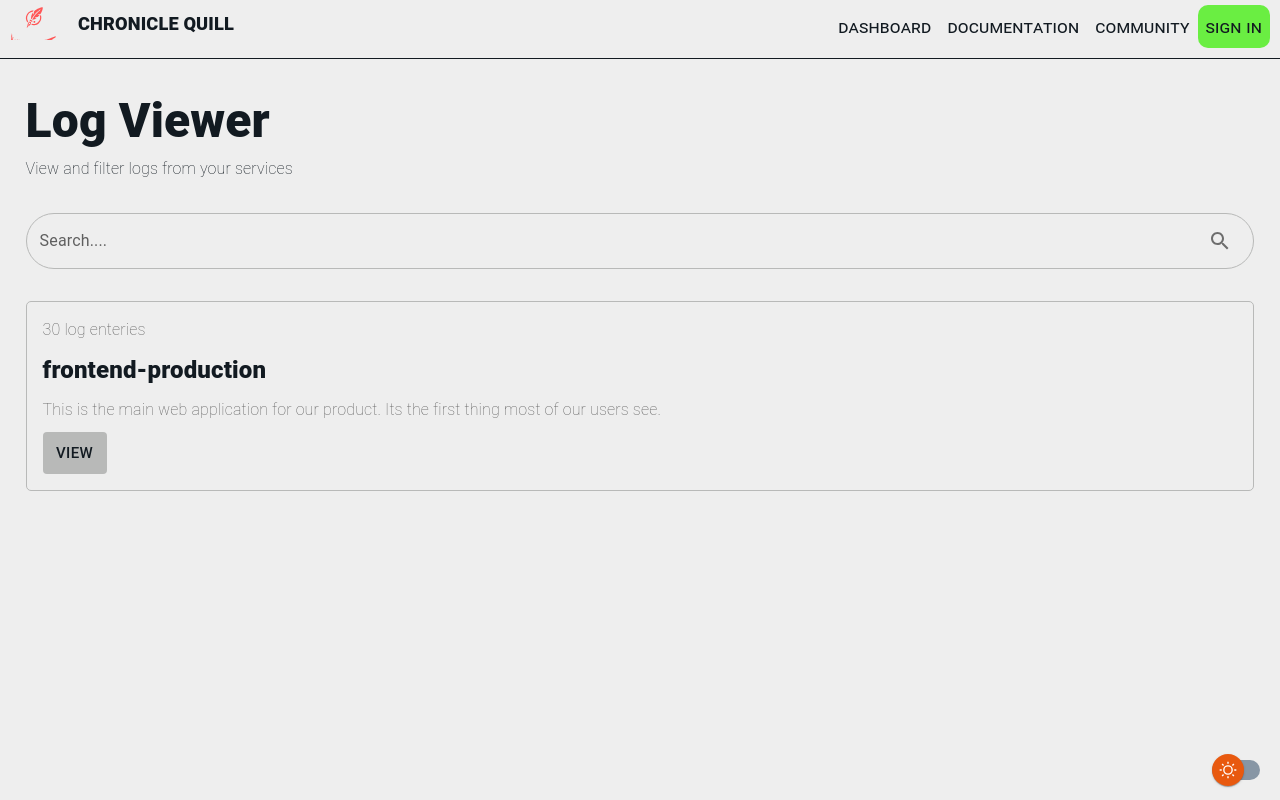
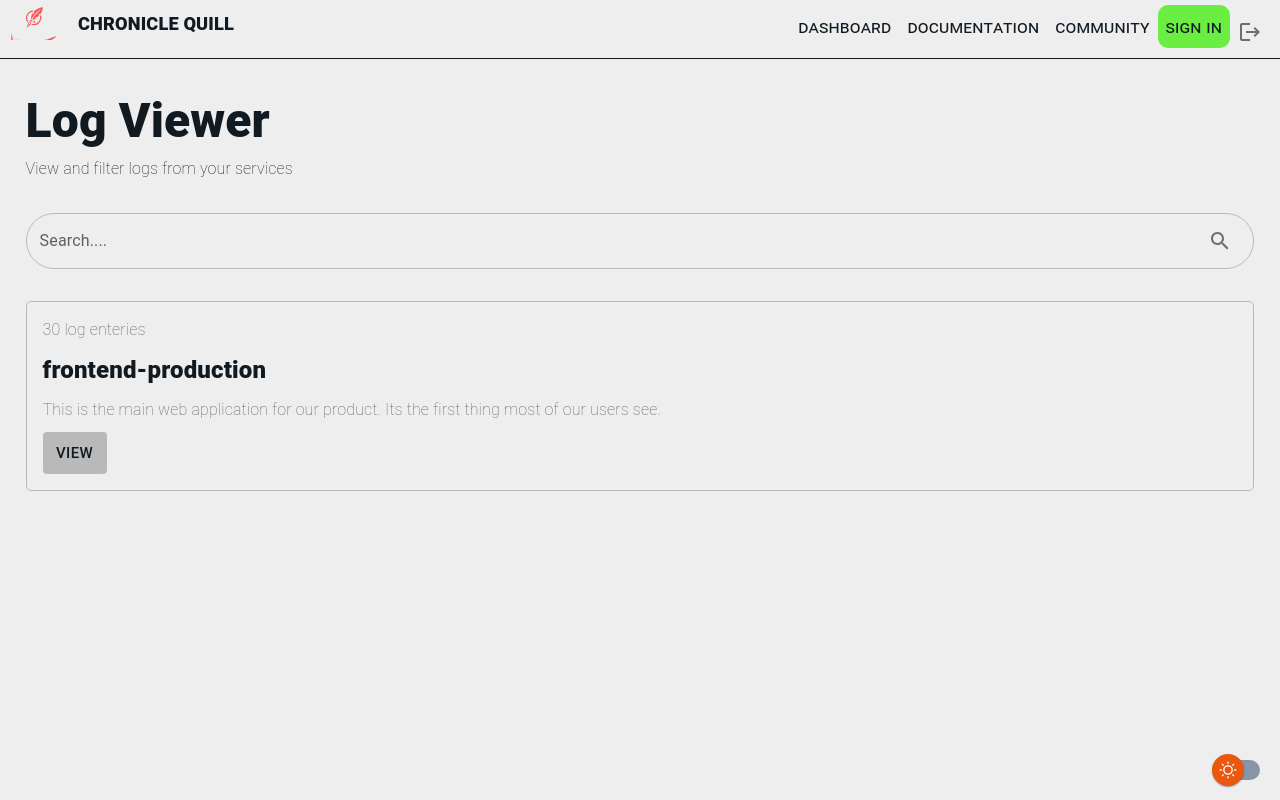
Before and after one commit to MayankPant/chroniclequill-management, a React (Create React App) app: page /home in a window 1280 px wide. Before the commit this address led to /home. Built offline with nearby package versions, Linux system fonts and the light colour scheme; sample sign-in values are in the browser's storage.

Commit message:
feat. Added the logout to dahboard.

```diff
--- a/src/Components/NavBar.tsx
+++ b/src/Components/NavBar.tsx
@@ -1,12 +1,13 @@
 
 import '../types/custom.d.ts'
-import chronicleLogo from '../assets/chroniclequill.svg'
-import DarkMode from "./DarkMode";
+import chronicleLogo from '../assets/chroniclequill.svg';
 import '../styles/NavBar.css'
 import NavItem from "./NavItem";
-import { useTheme } from "@mui/material";
-import { ChangeEventHandler } from "react";
-
+import { IconButton, useTheme } from "@mui/material";
+import { Logout } from '@mui/icons-material';
+import { useContext } from 'react';
+import { TokenContext } from '../context/TokenContext';
+import { Navigate } from 'react-router-dom';
 type PropType = {
     logo: string,
     title: string,
@@ -23,12 +24,15 @@ const Logo = ({ logo, title}: PropType) => {
 
 
 const NavBar = () => {
+    const {logout, isAuthenticated} = useContext(TokenContext);
     const theme = useTheme();
     const navBarStyles =  {
         backgroundColor: theme.palette.background.default,
         color: theme.palette.text.primary,
         borderBottom: `1px ${theme.palette.text.primary} solid`
     }
+    if(!isAuthenticated)
+        return <Navigate to={'/login'}></Navigate>
 
     return (
         <div style={navBarStyles} className="navbar-wrapper">
@@ -40,7 +44,7 @@ const NavBar = () => {
                 <NavItem navItemName="Documentation" styles={{color: theme.palette.text.primary}} routeTo="documentation" />
                 <NavItem navItemName="Community" styles={{color: theme.palette.text.primary}} routeTo="community"  />
                 <NavItem navItemName="Sign in" styles={{backgroundColor: theme.palette.primary.main, color: theme.palette.text.primary}} routeTo="signin" />
-
+                <IconButton children={<Logout/>}  onClick={logout}/>
             </div>
 
         </div>
```
